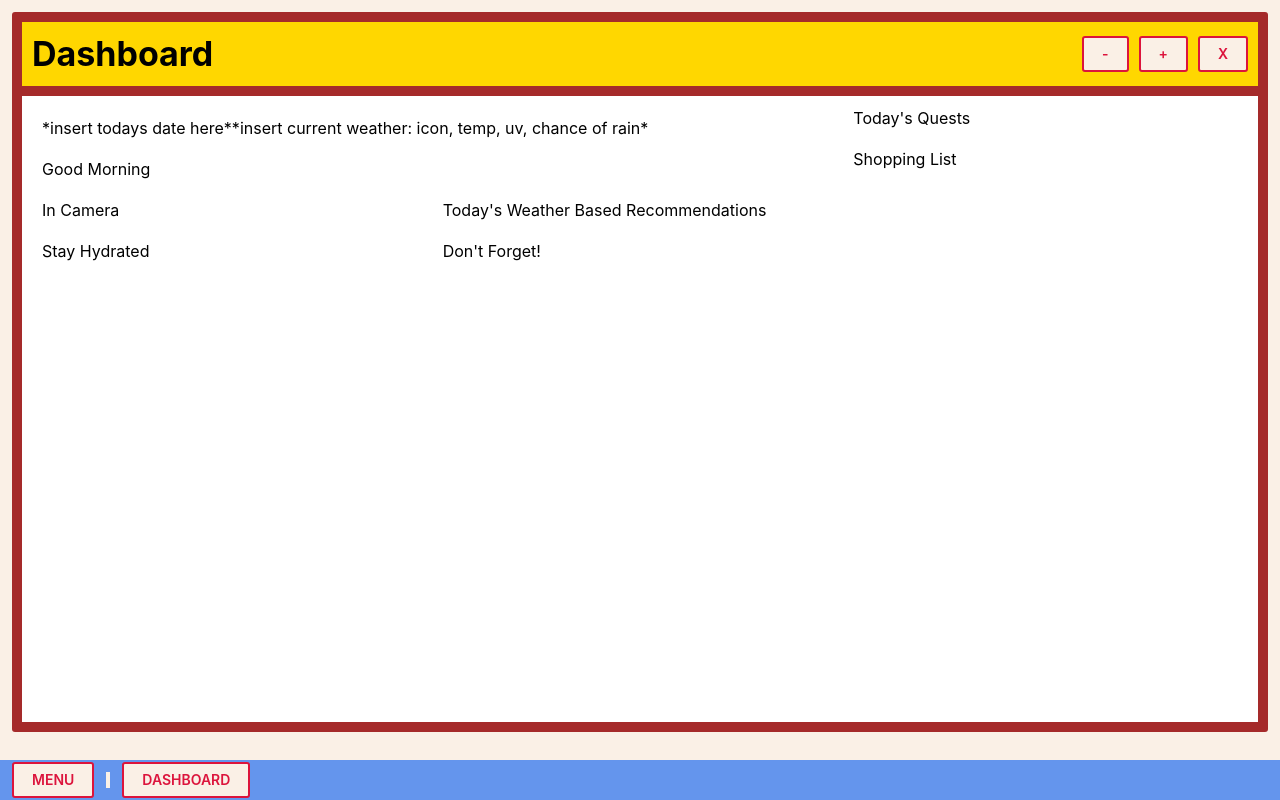
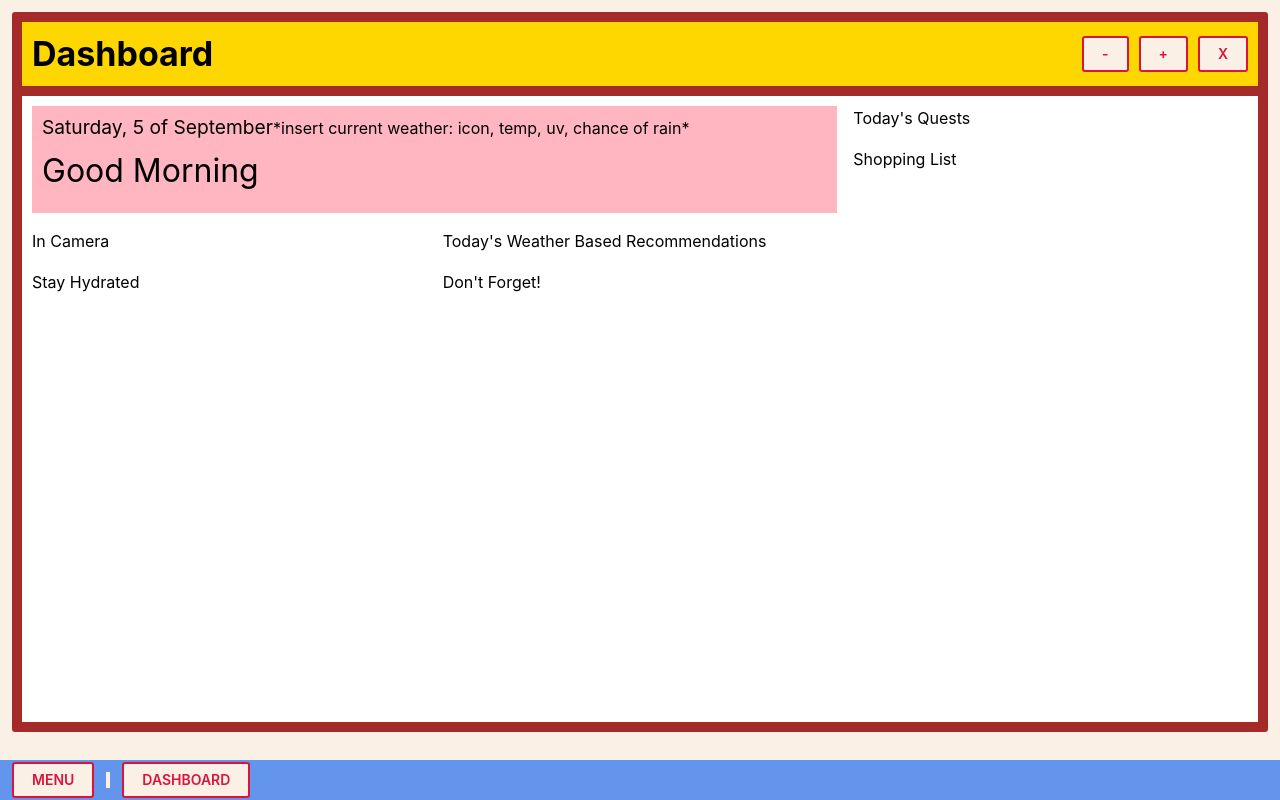
Before and after one commit to jmhar3/hommey, a React (Vite) app: page / in a window 1280 px wide. Built offline with nearby package versions, Linux system fonts and the light colour scheme.

Commit message:
create greeting component

```diff
--- /dev/null
+++ b/src/components/dashboard/Greeting.tsx
@@ -0,0 +1,31 @@
+import dayjs from "dayjs";
+import { useMemo } from "react";
+import { Flex, Stack, Text } from "@mantine/core";
+
+function Greeting() {
+  const date = dayjs().format("dddd, D of MMMM");
+
+  const greeting = useMemo(() => {
+    const hour = dayjs().hour();
+
+    if (hour < 12) {
+      return "Good Morning";
+    } else if (hour < 18) {
+      return "Good Afternoon";
+    } else {
+      return "Good Evening";
+    }
+  }, []);
+
+  return (
+    <Flex bg="lightpink" p="xs">
+      <Stack gap="0">
+        <Text size="1.2em">{date}</Text>
+        <Text size="2em">{greeting}</Text>
+      </Stack>
+      <Text>*insert current weather: icon, temp, uv, chance of rain*</Text>
+    </Flex>
+  );
+}
+
+export default Greeting;
--- a/src/screens/Dashboard.tsx
+++ b/src/screens/Dashboard.tsx
@@ -1,4 +1,4 @@
-import { Flex, Grid, Stack, Text } from "@mantine/core";
+import { Grid, Stack } from "@mantine/core";
 
 import InCamera from "../components/dashboard/InCamera";
 import Hydrangea from "../components/dashboard/Hydrangea";
@@ -6,22 +6,15 @@ import Recommendations from "../components/dashboard/Recommendations";
 import Reminders from "../components/dashboard/Reminders";
 import Quests from "../components/dashboard/Quests";
 import ShoppingList from "../components/dashboard/ShoppingList";
+import Greeting from "../components/dashboard/Greeting";
 
 function Dashboard() {
   return (
     <Grid grow p="xs">
       <Grid.Col span={8}>
-        <Grid grow p="xs">
+        <Grid grow>
           <Grid.Col span={12}>
-            <Flex>
-              <Stack>
-                <Text>*insert todays date here*</Text>
-                <Text>Good Morning</Text>
-              </Stack>
-              <Text>
-                *insert current weather: icon, temp, uv, chance of rain*
-              </Text>
-            </Flex>
+            <Greeting />
           </Grid.Col>
           <Grid.Col span={6}>
             <Stack>
```
